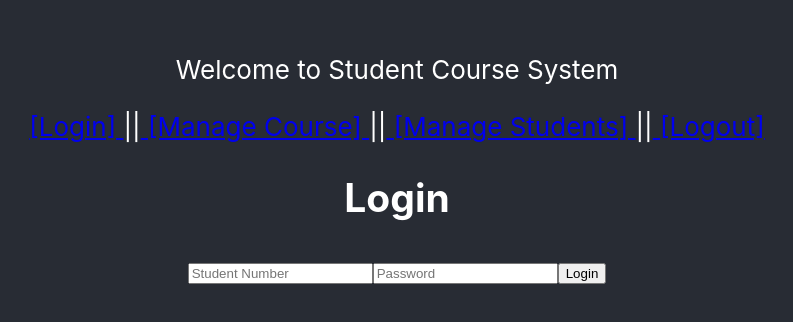
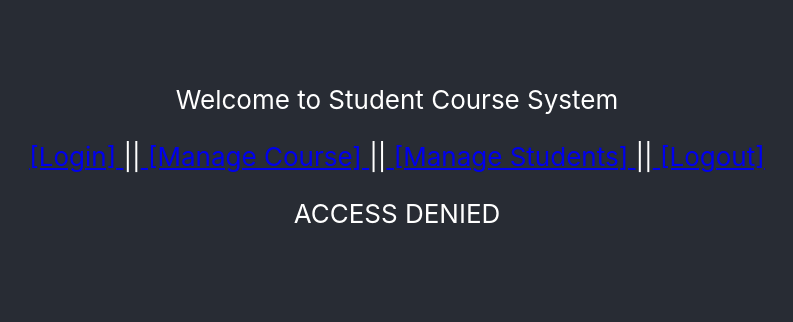
Before and after one commit to luciannamend/student-course-system-app, a React (Create React App) app in the folder frontend/: page /students in a window 1280 px wide. Before the commit this address led to /login. Shown: the part 244-566 px from the top of the page, without its empty margins (243-1036 px from the left). Built offline with nearby package versions, Linux system fonts and the light colour scheme; no server answers.

Commit message:
Limit manageStudent page view to Admin id only

```diff
--- a/frontend/src/App.jsx
+++ b/frontend/src/App.jsx
@@ -34,7 +34,7 @@ function App() {
                         <Route
                             path="/students"
                             element={
-                                <ProtectedRoute>
+                                <ProtectedRoute adminOnly={true}>
                                     <ManageStudent />
                                 </ProtectedRoute>
                             }
--- a/frontend/src/components/ProtectedRoute.js
+++ b/frontend/src/components/ProtectedRoute.js
@@ -2,19 +2,27 @@ import { useEffect, useState } from "react";
 import { Navigate } from "react-router-dom";
 import axios from "axios";
 
-const ProtectedRoute = ({ children }) => {
+const ProtectedRoute = ({ children, adminOnly = false }) => {
     const [isAuthenticated, setIsAuthenticated] = useState(false);
     const [loading, setLoading] = useState(true);
+    const [user, setUser] = useState(null);
 
     useEffect(() => {
         axios.get("http://localhost:5000/api/auth/check-auth", { withCredentials: true })
-            .then(() => setIsAuthenticated(true))
+            .then(response => {
+                setIsAuthenticated(true);
+                setUser(response.data.user);
+            })
             .catch(() => setIsAuthenticated(false))
             .finally(() => setLoading(false));
     }, []);
 
     if (loading) return <p>Loading...</p>;
 
+    if(adminOnly && user !== "67a6a27ea2bab7de269aa940"){ // If it's not Admin id, then access id denied
+        return <p> ACCESS DENIED </p>
+    }
+
     return isAuthenticated ? children : <Navigate to="/login" />;
 };
 
--- a/frontend/src/pages/ManageStudent.jsx
+++ b/frontend/src/pages/ManageStudent.jsx
@@ -29,6 +29,12 @@ const ManageStudent = () => {
                 .catch(() => setError( "Error fetching courses"));
         }, []
     );
+
+    // Check if there is at least one student with firstName === "Admin"
+    const isAdmin = students.some(student => student.firstName === "Admin");
+    if (!isAdmin) {
+        return <p>Access Denied</p>;
+    }
 
     const handleInputChange = (e) => {
         const { name, value } = e.target;
```
Also changed, not shown: 1 other file (tests, documents, lock files or other folders).
